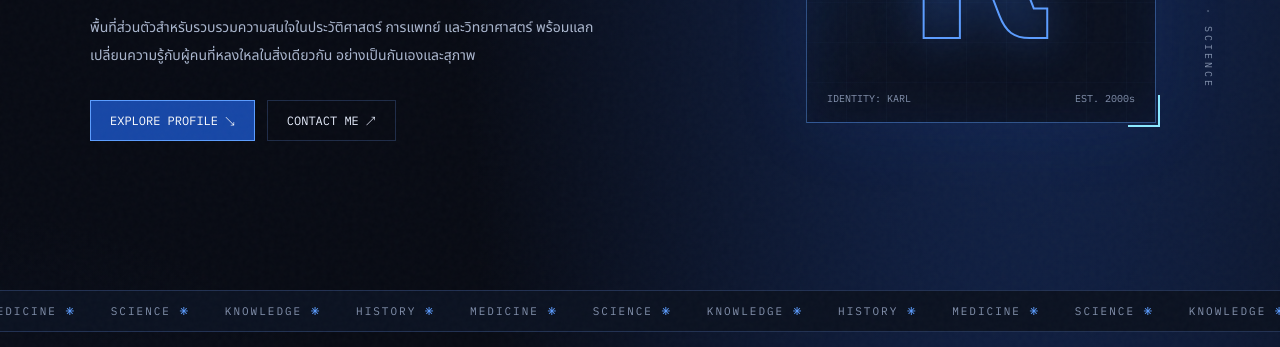
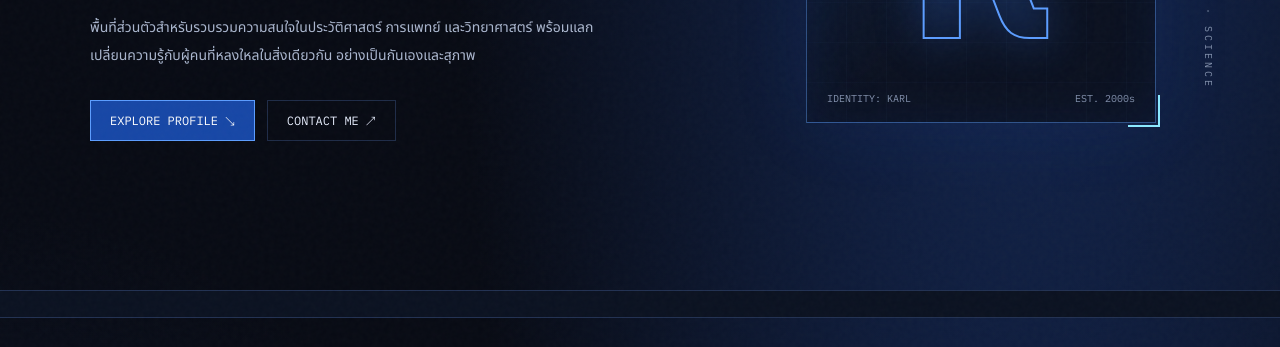
Before and after one commit to hajime-ippo/Person-Website-, a plain HTML site: page index.html in a window 1280 px wide. Shown: the part 453-800 px from the top of the page. Drawn offline with Linux system fonts and the light colour scheme.

Commit message:
Update index.html

```diff
--- a/index.html
+++ b/index.html
@@ -774,18 +774,7 @@
         <!-- TICKER -->
         <div class="ticker" aria-label="Areas of interest">
             <div class="ticker-track">
-                <span>HISTORY <b>✳</b></span>
-                <span>MEDICINE <b>✳</b></span>
-                <span>SCIENCE <b>✳</b></span>
-                <span>KNOWLEDGE <b>✳</b></span>
-                <span>HISTORY <b>✳</b></span>
-                <span>MEDICINE <b>✳</b></span>
-                <span>SCIENCE <b>✳</b></span>
-                <span>KNOWLEDGE <b>✳</b></span>
-                <span>HISTORY <b>✳</b></span>
-                <span>MEDICINE <b>✳</b></span>
-                <span>SCIENCE <b>✳</b></span>
-                <span>KNOWLEDGE <b>✳</b></span>
+
             </div>
         </div>
 
@@ -805,7 +794,7 @@
                         <div class="panel-tag">[ WHO AM I? ]</div>
 
                         <p>
-                            สวัสดีครับ ผมชื่อคาร์ (Karl)
+                            สวัสดีครับ นาย (ชื่อเล่น), คาร์ (ชื่อในโซเชียล)
                             เป็นคนค่อนข้างเงียบ ชอบใช้เวลาอยู่กับตัวเอง
                             และสนุกกับการค้นคว้าหาความรู้ใหม่ ๆ
                         </p>
```
